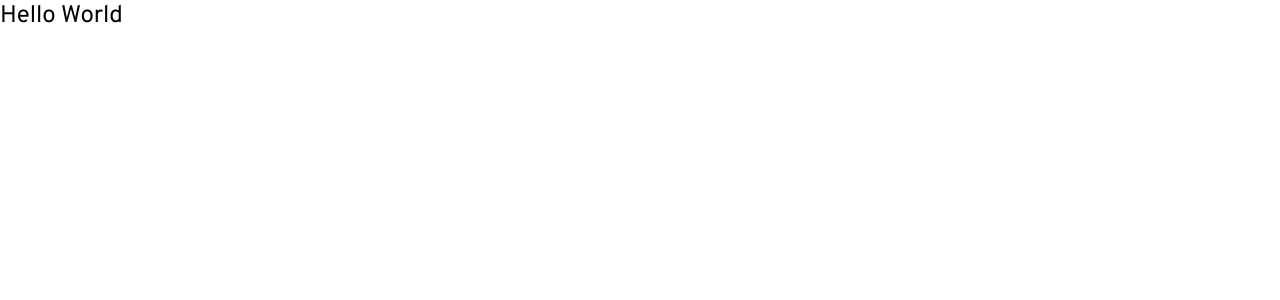
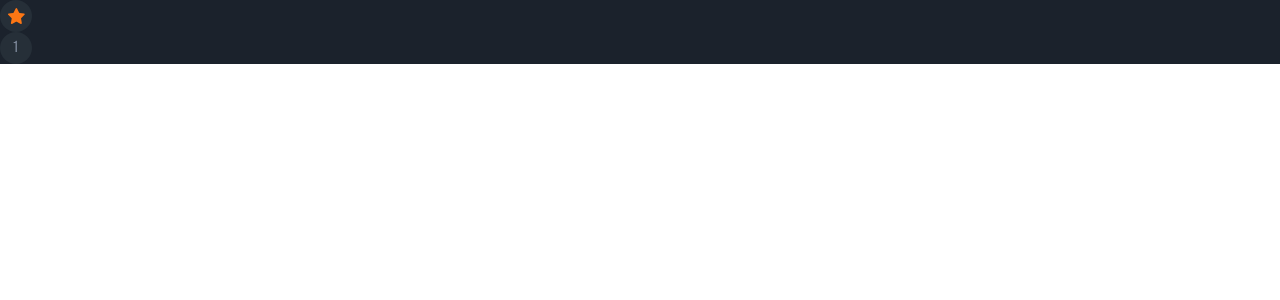
Before and after one commit to pixelzee3/interactive-rating-component-main, a Vue app: page / in a window 1280 px wide. Shown: the top 300 px of the page. Built offline with nearby package versions, Linux system fonts and the light colour scheme.

Commit message:
Define container component.

```diff
--- a/src/App.vue
+++ b/src/App.vue
@@ -1,5 +1,14 @@
+<script setup>
+  import Container from './components/Container.vue';
+</script>
+
 <template>
-  <div>
-    <h1 class="text-2xl">Hello World</h1>
+  <div class="bg-darker-blue">
+    <Container>
+      <img src="./assets/icon-star.svg" alt="">
+    </Container>
+    <Container>
+      1
+    </Container>
   </div>
 </template>
--- /dev/null
+++ b/src/components/Container.vue
@@ -0,0 +1,7 @@
+<template>
+  <div
+    class="flex aspect-square w-8 items-center justify-center rounded-full bg-dark-blue text-grey"
+  >
+    <slot />
+  </div>
+</template>
```
